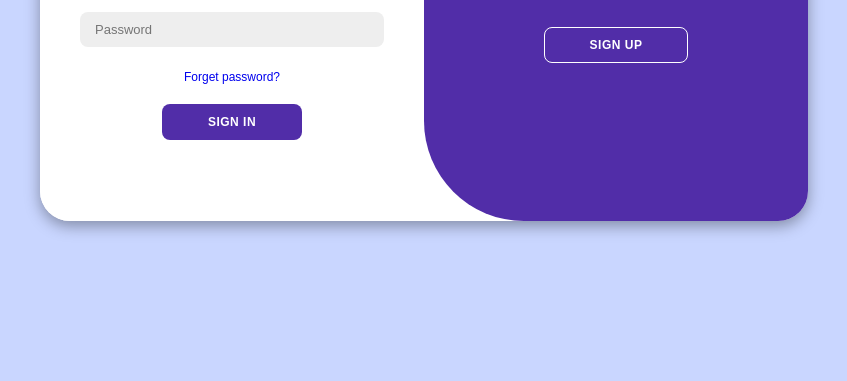
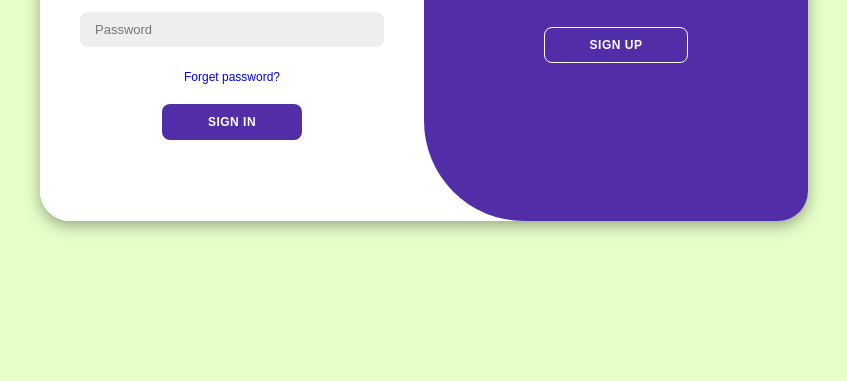
Before and after one commit to Anza15/login-page, a plain HTML site: page index.html in a window 1280 px wide. Shown: the part 419-800 px from the top of the page, without its empty margins (216-1063 px from the left). Drawn offline with Linux system fonts and the light colour scheme.

Commit message:
updated my page

```diff
--- a/script.js
+++ b/script.js
@@ -8,6 +8,7 @@ registerBtn.addEventListener('click', () => {
 	 container.classList.add("active");
 });
 
+
 loginBtn.addEventListener('click', () => {
 	 container.classList.remove("active");
 });
--- a/style.css
+++ b/style.css
@@ -5,7 +5,7 @@
 	font-family: "Montserrat", sans-serif;
 }
 body  {
-	background-color:#c9d6ff;
+	background-color:#e6ffc9;
 	background: linear-gradient(to right #e2e2e2, #c9d6ff);
 	display: flex;
 	align-items: center;
```
Also changed, not shown: index.html (+1 -0 lines).
